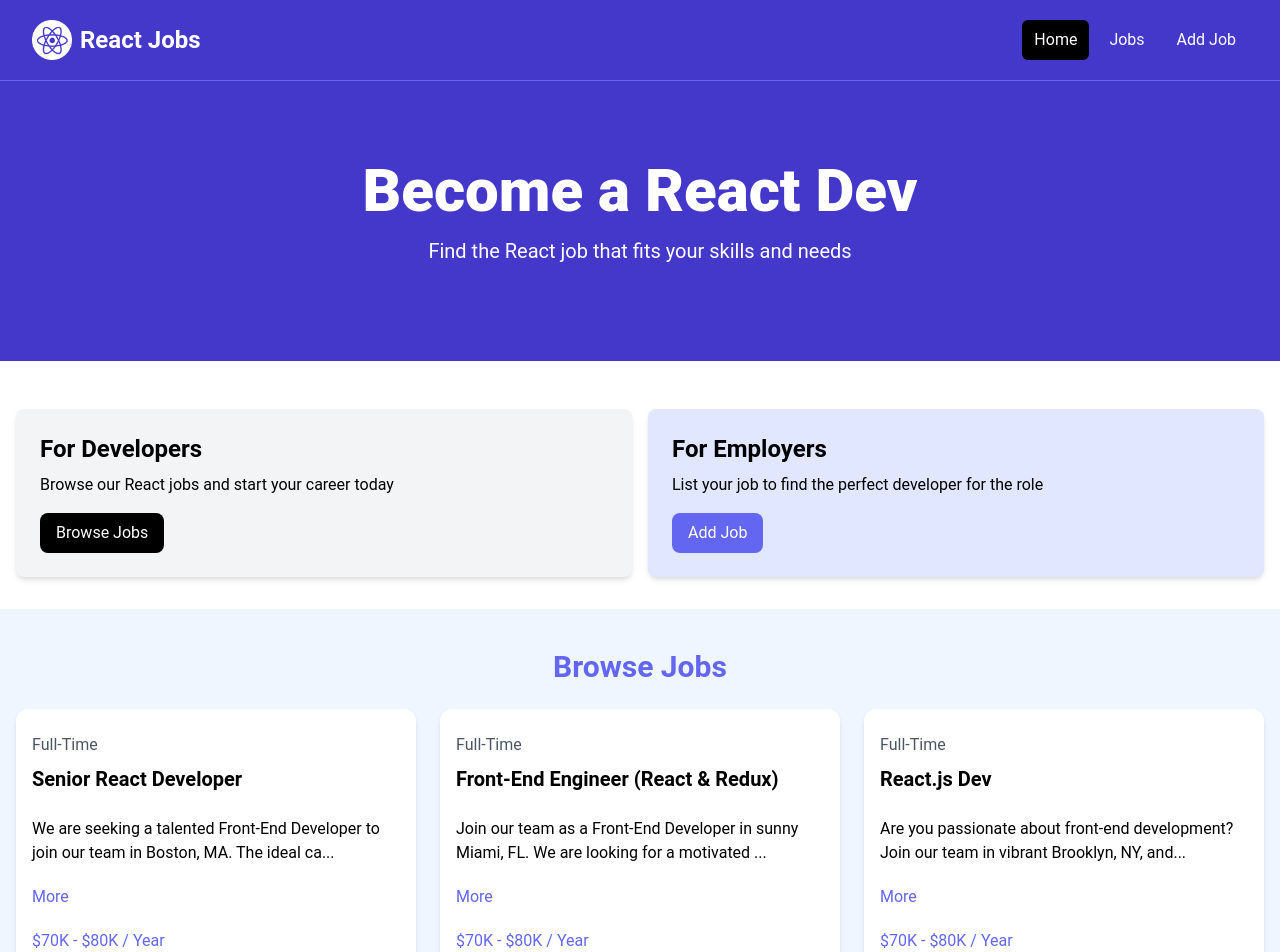
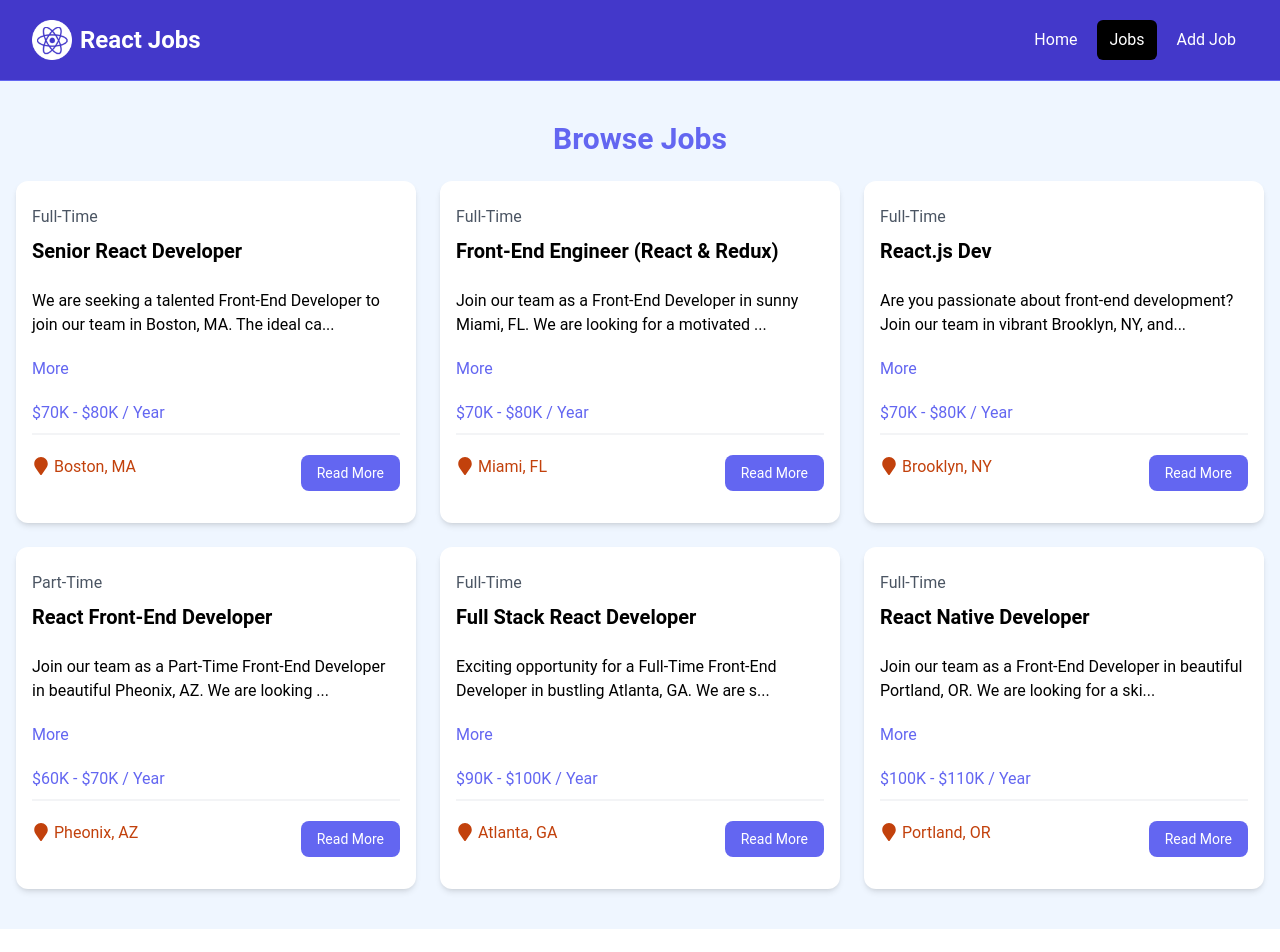
Before and after one commit to yahelargas/react-crash-course, a React (Vite) app in the folder react-crash-course/: page /jobs in a window 1280 px wide. Shown: the top 952 px of the page. After the commit the page ends 929 px from the top, so only its background shows below. Built offline with nearby package versions, Linux system fonts and the light colour scheme.

Commit message:
add react router dom with pages and layouts

```diff
--- a/react-crash-course/package.json
+++ b/react-crash-course/package.json
@@ -12,7 +12,8 @@
   "dependencies": {
     "react": "^18.3.1",
     "react-dom": "^18.3.1",
-    "react-icons": "^5.3.0"
+    "react-icons": "^5.3.0",
+    "react-router-dom": "^6.28.0"
   },
   "devDependencies": {
     "@eslint/js": "^9.13.0",
--- a/react-crash-course/src/App.jsx
+++ b/react-crash-course/src/App.jsx
@@ -1,19 +1,23 @@
 import React from 'react'
-import Navbar from './components/Navbar'
-import Hero from './components/Hero'
-import HomeCards from './components/HomeCards'
-import JobListings from './components/JobListings'
-import ViewAllJobs from './components/ViewAllJobs'
+import {createBrowserRouter , createRoutesFromElements, RouterProvider, Route} from 'react-router-dom'
+import MainLayout from './layouts/MainLayout'
+import HomePage from './pages/HomePage'
+import AllJobsPage from './pages/AllJobsPage'
+import NotFoundPage from './pages/NotFoundPage'
+
+const router = createBrowserRouter(
+  createRoutesFromElements(
+    <Route path='/' element={<MainLayout/>}>
+      <Route index element={<HomePage/>}/>
+      <Route path='/jobs' element={<AllJobsPage/>}/>
+      <Route path='*' element={<NotFoundPage/>}/>
+    </Route>
+  )
+)
 
 const App = () => {
   return (
-    <>
-      <Navbar/>
-      <Hero/>
-      <HomeCards/>
-      <JobListings/>
-      <ViewAllJobs/>
-      </>
+   <RouterProvider router={router}/>
   )
 }
 
--- a/react-crash-course/src/components/HomeCards.jsx
+++ b/react-crash-course/src/components/HomeCards.jsx
@@ -1,5 +1,6 @@
 import React from 'react'
 import Card from './Card'
+import { Link } from 'react-router-dom'
 
 const HomeCards = () => {
   return (
@@ -11,24 +12,24 @@
             <p className="mt-2 mb-4">
                 Browse our React jobs and start your career today
             </p>
-            <a
-                href="/jobs.html"
+            <Link
+                to="/jobs"
                 className="inline-block bg-black text-white rounded-lg px-4 py-2 hover:bg-gray-700"
             >
                 Browse Jobs
-            </a>
+            </Link>
         </Card>
         <Card bg='bg-indigo-100'>
         <h2 className="text-2xl font-bold">For Employers</h2>
           <p className="mt-2 mb-4">
             List your job to find the perfect developer for the role
           </p>
-          <a
-            href="/add-job.html"
+          <Link
+            to="/add-job"
             className="inline-block bg-indigo-500 text-white rounded-lg px-4 py-2 hover:bg-indigo-600"
           >
             Add Job
-          </a>
+          </Link>
         </Card>
       </div>
     </div>
--- a/react-crash-course/src/components/JobListing.jsx
+++ b/react-crash-course/src/components/JobListing.jsx
@@ -1,5 +1,6 @@
 import {useState} from 'react'
 import { FaMapMarker} from 'react-icons/fa'
+import { Link } from 'react-router-dom'
 
 const JobListing = ({ job }) => {
   const [showFullDescripsion, setShowFullDescripsion] = useState(false)
@@ -38,12 +39,12 @@
                     <FaMapMarker className='inline text-lg mb-1 mr-1'/>
                     {job.location}
                   </div>
-                  <a
-                    href={`/job/${job.id}`}
+                  <Link
+                    to={`/job/${job.id}`}
                     className="h-[36px] bg-indigo-500 hover:bg-indigo-600 text-white px-4 py-2 rounded-lg text-center text-sm"
                   >
                   Read More
-                  </a>
+                  </Link>
             </div>
         </div>
     </div>
--- a/react-crash-course/src/components/JobListings.jsx
+++ b/react-crash-course/src/components/JobListings.jsx
@@ -3,16 +3,16 @@
 import JobListing from './JobListing'
 
 
-const JobListings = () => {
-  const recentJobs = jobs.slice(0,3);
+const JobListings = ({isHome = false}) => {
+  const jobLitsings = isHome ? jobs.slice(0,3) : jobs;
   return (
     <section className="bg-blue-50 px-4 py-10">
         <div className="container-xl lg:container m-auto">
           <h2 className="text-3xl font-bold text-indigo-500 mb-6 text-center">
-            Browse Jobs
+            {isHome ? 'Recent Jobs': 'Browse Jobs'}
           </h2>
           <div className="grid grid-cols-1 md:grid-cols-3 gap-6">
-            {recentJobs.map((job) => (<JobListing key={job.id} job={job}/>))}
+            {jobLitsings.map((job) => (<JobListing key={job.id} job={job}/>))}
           </div>
         </div>
       </section>
--- a/react-crash-course/src/components/Navbar.jsx
+++ b/react-crash-course/src/components/Navbar.jsx
@@ -1,7 +1,13 @@
 import React from 'react'
 import logo from '../assets/images/logo.png'
+import { NavLink } from 'react-router-dom'
 
 const Navbar = () => {
+
+  const linkClass = ({isActive}) =>
+    isActive ? 'text-white bg-black hover:bg-gray-900 hover:text-white rounded-md px-3 py-2'
+  : 'text-white hover:bg-gray-900 hover:text-white rounded-md px-3 py-2';
+
   return (
     <nav className="bg-indigo-700 border-b border-indigo-500">
       <div className="mx-auto max-w-7xl px-2 sm:px-6 lg:px-8">
@@ -9,7 +15,6 @@
           <div
             className="flex flex-1 items-center justify-center md:items-stretch md:justify-start"
           >
-            {/* <!-- Logo --> */}
             <a className="flex flex-shrink-0 items-center mr-4" href="/index.html">
               <img
                 className="h-10 w-auto"
@@ -22,21 +27,21 @@
             </a>
             <div className="md:ml-auto">
               <div className="flex space-x-2">
-                <a
-                  href="/index.html"
-                  className="text-white bg-black hover:bg-gray-900 hover:text-white rounded-md px-3 py-2"
-                  >Home</a
+                <NavLink
+                  to="/"
+                  className={linkClass}
+                  >Home</NavLink
                 >
-                <a
-                  href="/jobs.html"
-                  className="text-white hover:bg-gray-900 hover:text-white rounded-md px-3 py-2"
-                  >Jobs</a
+                <NavLink
+                  to="/jobs"
+                  className={linkClass}
+                  >Jobs</NavLink
                 >
-                <a
-                  href="/add-job.html"
-                  className="text-white hover:bg-gray-900 hover:text-white rounded-md px-3 py-2"
-                  >Add Job</a
-                >
+                <NavLink
+                  to="/add-job"
+                  className={linkClass}
+                  >Add Job
+                </NavLink>
               </div>
             </div>
           </div>
--- a/react-crash-course/src/components/ViewAllJobs.jsx
+++ b/react-crash-course/src/components/ViewAllJobs.jsx
@@ -1,12 +1,13 @@
 import React from 'react'
+import { Link } from 'react-router-dom'
 
 const ViewAllJobs = () => {
   return (
     <section className="m-auto max-w-lg my-10 px-6">
-        <a
-          href="/jobs"
+        <Link
+          to="/jobs"
           className="block bg-black text-white text-center py-4 px-6 rounded-xl hover:bg-gray-700"
-          >View All Jobs</a
+          >View All Jobs</Link
         >
       </section>
   )
--- /dev/null
+++ b/react-crash-course/src/layouts/MainLayout.jsx
@@ -0,0 +1,14 @@
+import React from 'react'
+import { Outlet } from 'react-router-dom'
+import Navbar from '../components/Navbar'
+
+const MainLayout = () => {
+  return (
+    <>
+        <Navbar/>
+        <Outlet/>
+    </>
+  )
+}
+
+export default MainLayout
--- /dev/null
+++ b/react-crash-course/src/pages/AllJobsPage.jsx
@@ -0,0 +1,12 @@
+import React from 'react'
+import JobListings from '../components/JobListings'
+
+const AllJobsPage = () => {
+  return (
+    <>
+      <JobListings/>
+    </>
+  )
+}
+
+export default AllJobsPage
--- /dev/null
+++ b/react-crash-course/src/pages/HomePage.jsx
@@ -0,0 +1,19 @@
+import React from 'react'
+import Hero from '../components/Hero'
+import HomeCards from '../components/HomeCards'
+import JobListings from '../components/JobListings'
+import ViewAllJobs from '../components/ViewAllJobs'
+
+const HomePage = () => {
+  return (
+    <>
+        <Hero/>
+        <HomeCards/>
+        <JobListings isHome={true}/>
+        <ViewAllJobs/>
+
+    </>
+  )
+}
+
+export default HomePage
--- /dev/null
+++ b/react-crash-course/src/pages/NotFoundPage.jsx
@@ -0,0 +1,20 @@
+import React from 'react'
+import { Link } from 'react-router-dom'
+import { FaExclamationTriangle } from 'react-icons/fa'
+
+const NotFoundPage = () => {
+  return (
+    <section className="text-center flex flex-col justify-center items-center h-96">
+      <FaExclamationTriangle className ="text-yellow-400 text-6xl mb-4"/>
+      <h1 className="text-6xl font-bold mb-4">404 Not Found</h1>
+      <p className="text-xl mb-5">This page does not exist</p>
+      <Link
+        to="/"
+        className="text-white bg-indigo-700 hover:bg-indigo-900 rounded-md px-3 py-2 mt-4"
+        >Go Back</Link
+      >
+    </section>
+  )
+}
+
+export default NotFoundPage
```
Also changed, not shown: 1 other file (tests, documents, lock files or other folders).
